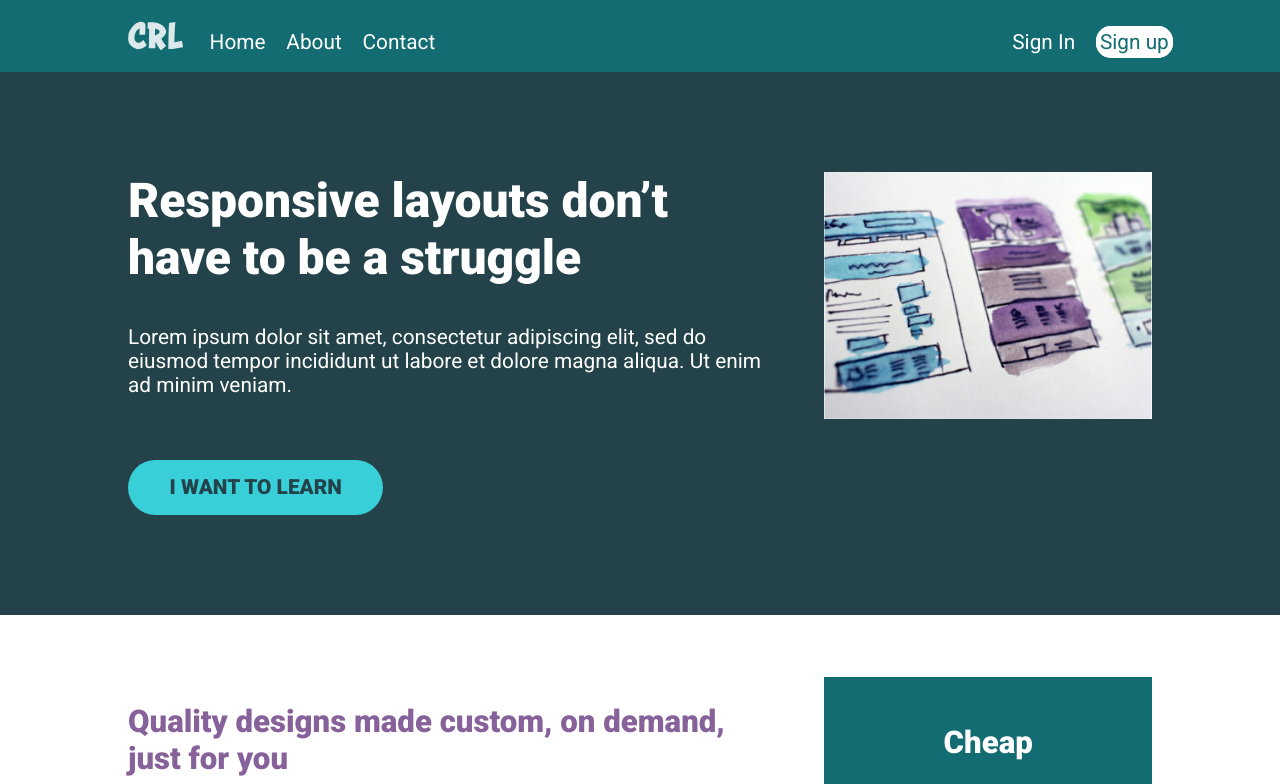
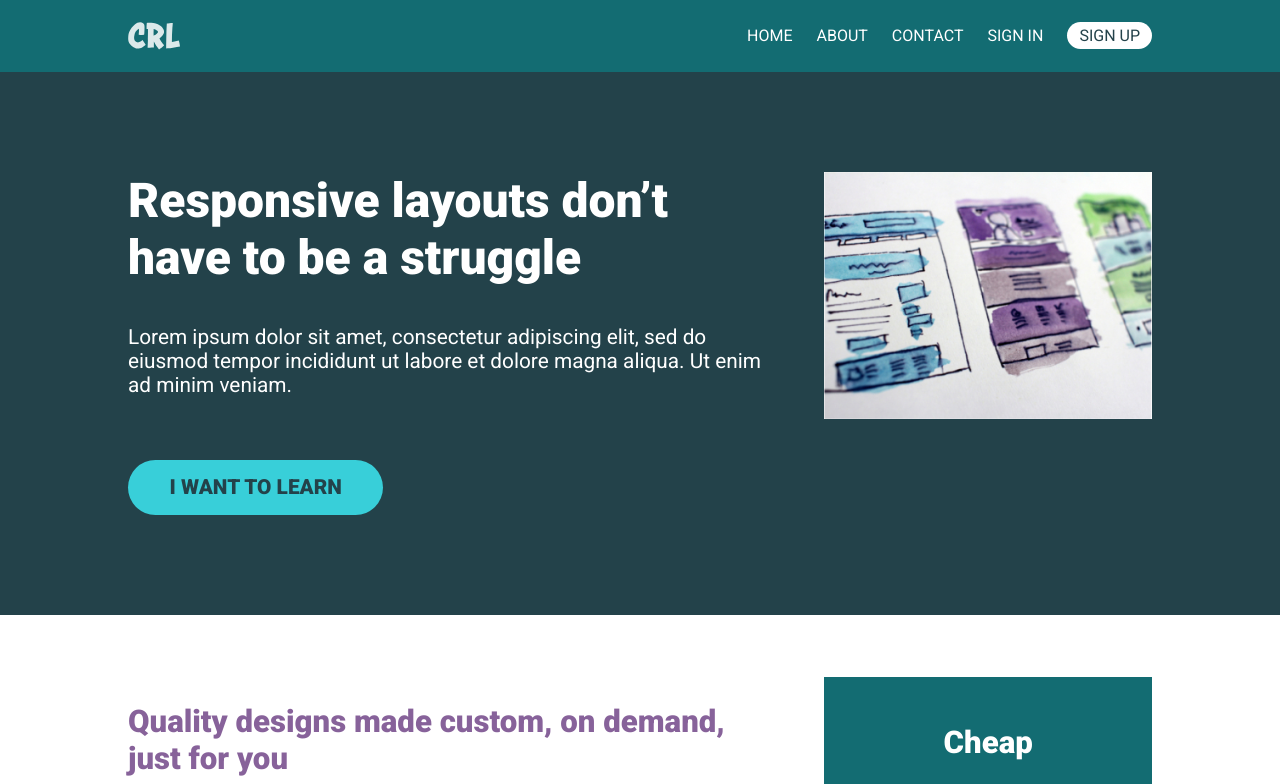
Before and after one commit to pranav9708/Conquering-Responsive-Layouts, a plain HTML site: page nav-challenge/index.html in a window 1280 px wide. Shown: the top 784 px of the page. Drawn offline with Linux system fonts and the light colour scheme.

Commit message:
optimized solution

```diff
--- a/nav-challenge/style.css
+++ b/nav-challenge/style.css
@@ -121,6 +121,7 @@ header {
 
    Works the same :) */
 .nav {
+    font-size:1rem;
     visibility: hidden;
     height: 0;
     position: absolute;
@@ -132,6 +133,36 @@ header {
     position: relative;
 }
 
+.nav__list{
+    margin:0;
+    padding:0;
+    list-style: none;
+}
+
+.nav__item{
+    margin-top: .75em;
+}
+
+.nav__link{
+    text-transform: uppercase;
+    text-decoration: none;
+    color:white;
+}
+
+.nav__link--button{
+    padding: .25em 0.75em;
+    background: #FFF;
+    color:#23424A;
+    border-radius:100px;
+}
+
+.nav__link:hover,.nav__link:focus{
+    opacity:0.5;
+}
+
+.nav__list--primary{
+    margin-bottom: 2em;
+}
 
 .logo {
     height: 30px;
@@ -166,22 +197,6 @@ header {
 
 }
 
-.nav__item{
-    list-style: none;
-    margin-left:-2em;
-}
-
-.nav__link{
-    text-decoration: none;
-    color:white;
-}
-
-.nav__link--button{
-    background-color: white;
-    color: #136c72;
-    border:4px solid white;
-    border-radius:15px;
-}
 
 @media (min-width: 800px) {
 
@@ -191,20 +206,26 @@ header {
     }
 
     .nav {
-        margin-left: 1em;
         visibility: visible;
         display: flex;
-        justify-content: space-between;
+        height:auto;
+        align-items: center;
+        justify-content: flex-end;
+        /* changing from absolute to avoid overlapping */
+        position:relative;
     }
 
     .nav__list{
         display:flex;
-        align-items: center;
+        margin:0;
     }
 
+    /* .nav__list--primary{
+        margin: 0 auto;
+    } */
+
     .nav__item{
-        margin-left: 1em;
-        list-style: none;
+        margin:0 0 0 1.5em;
     }
 
     .row {
```
